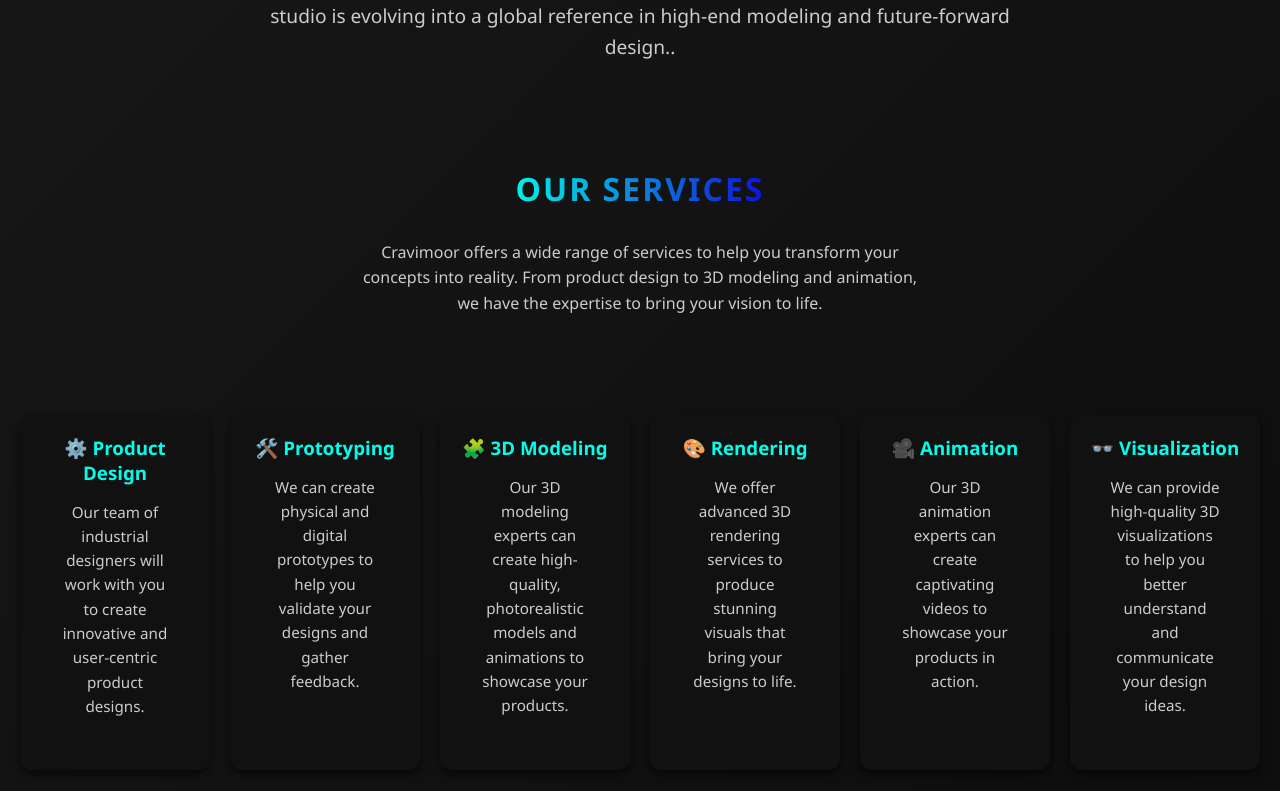
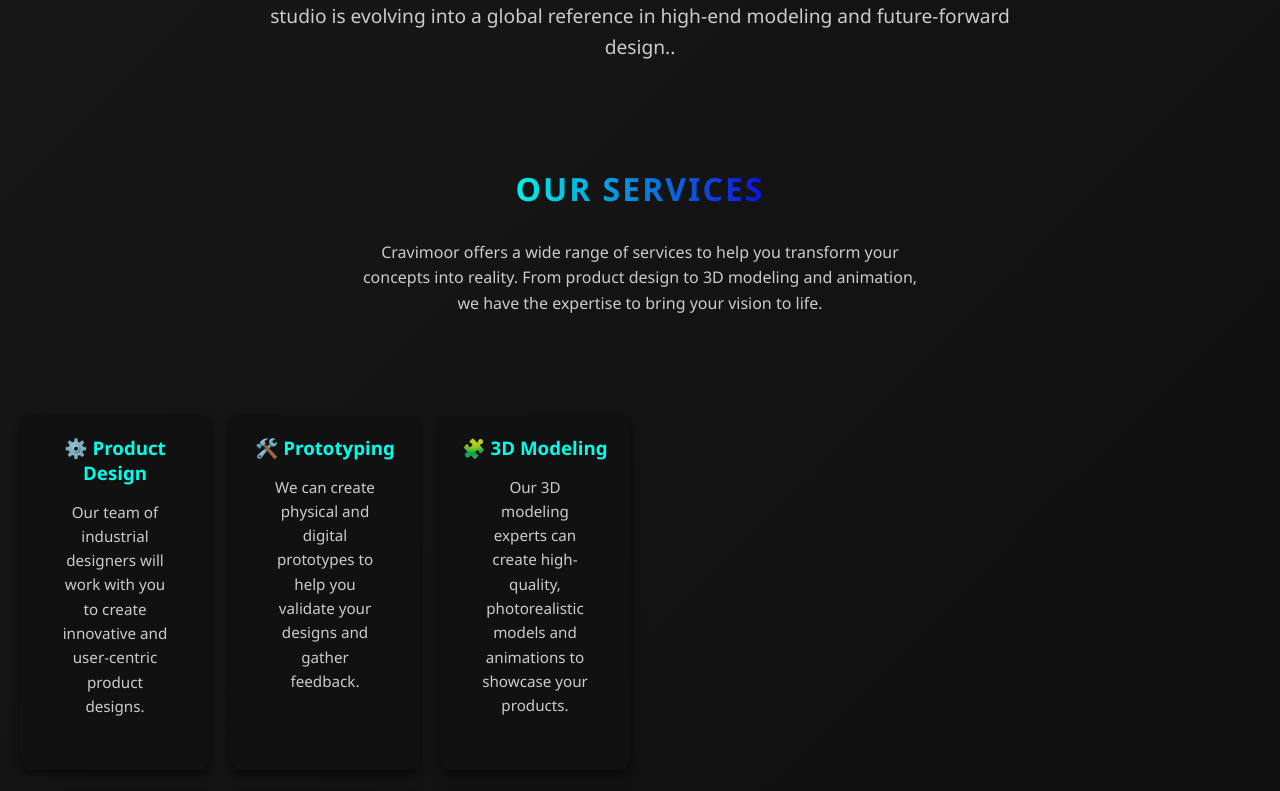
Before and after one commit to Walidghidhaoui/CRAVIMOOR, a React (Create React App) app: page / in a window 1280 px wide. Shown: the part 5369-6160 px from the top of the page. Built offline with nearby package versions, Linux system fonts and the light colour scheme.

Commit message:
Mise à jour globale

```diff
--- a/src/App.css
+++ b/src/App.css
@@ -633,7 +633,7 @@ header {
 /* === SERVICES SECTION === */
 .our-services {
   display: grid;
-  grid-template-columns: repeat(auto-fit, minmax(1200px, 1fr));
+  grid-template-columns: repeat(auto-fit, minmax(500px, 1fr));
   gap: 20px;
   padding: 40px 20px;
   justify-items: center;
```
